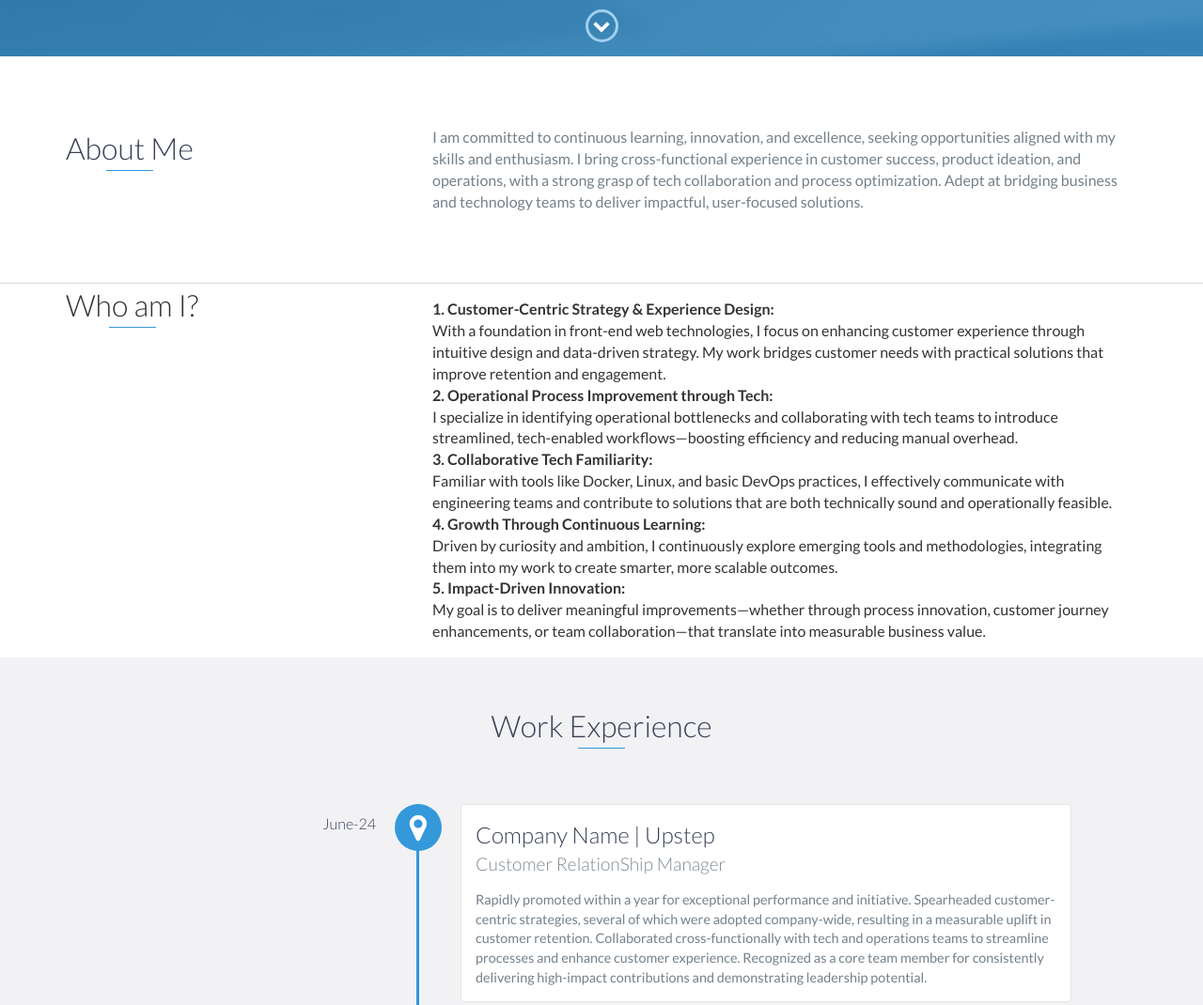
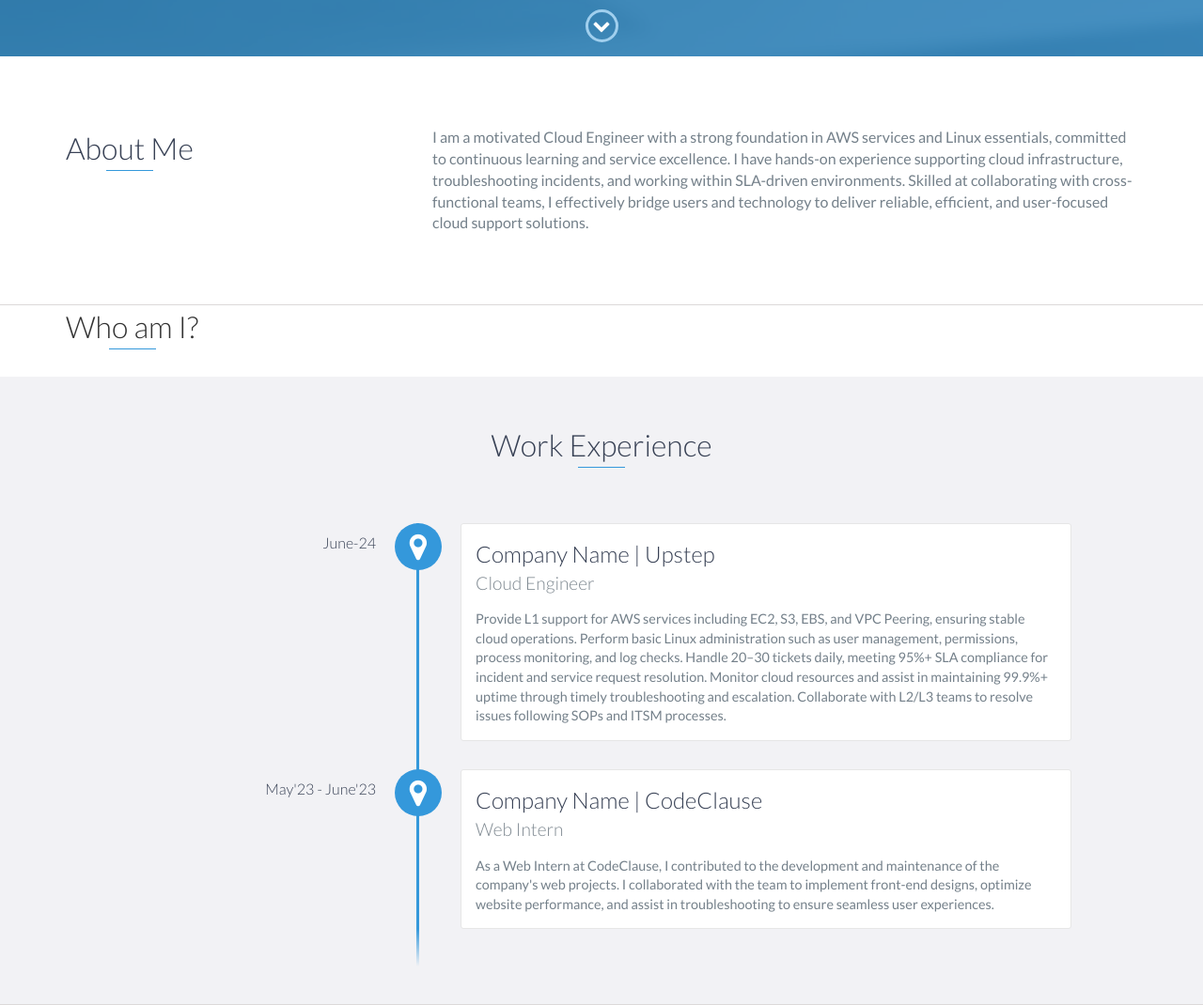
Before and after one commit to ayussh27/portfolio, a website: page index.html in a window 1280 px wide. Shown: the part 740-1810 px from the top of the page at 94% size. Drawn offline with nearby package versions, Linux system fonts and the light colour scheme.

Commit message:
Update index.html

```diff
--- a/index.html
+++ b/index.html
@@ -54,7 +54,7 @@
         <div id="lead-content">
             <h1>Ayussh Srivastav</h1>
             <h2>Customer Success Operations Manager</h2>
-            <a href="https://drive.google.com/file/d/12tPnFTebSEudU5f8_Lx7jQhExMJWiL91/view?usp=sharing" download="Ayussh-OG.pdf" class="btn-rounded-white">Download Resume</a>
+            <a href="https://drive.google.com/file/d/1sKMXMNe27YViK_FU5ezQA-pRSzIJ7M0c/view?usp=drivesdk" download="Ayussh-OG.pdf" class="btn-rounded-white">Download Resume</a>
         </div>
         <!-- End #lead-content -->
 
@@ -77,7 +77,8 @@
                 </div>
                 <div class="col-md-8">
                     <p>
-                        I am committed to continuous learning, innovation, and excellence, seeking opportunities aligned with my skills and enthusiasm. I bring cross-functional experience in customer success, product ideation, and operations, with a strong grasp of tech collaboration and process optimization. Adept at bridging business and technology teams to deliver impactful, user-focused solutions.
+                        I am a motivated Cloud Engineer with a strong foundation in AWS services and Linux essentials, committed to continuous learning and service excellence. I have hands-on experience supporting cloud infrastructure, troubleshooting incidents, and working within SLA-driven environments. Skilled at collaborating with cross-functional teams, I effectively bridge users and technology to deliver reliable, efficient, and user-focused cloud support solutions.
+
                     </p>
                 </div>
             </div>
@@ -91,25 +92,7 @@
                 <div class="col-md-4">
                     <h2 class="heading">Who am I?</h2>
                 </div>
-                <div class="col-md-8">
-                    <p>
-                    <b>1. Customer-Centric Strategy & Experience Design: <br></b>
-                          With a foundation in front-end web technologies, I focus on enhancing customer experience through intuitive design and data-driven strategy. My work bridges customer needs with practical solutions that improve retention and engagement.
-                     <br>
-                    <b>2. Operational Process Improvement through Tech: <br></b>
-                    I specialize in identifying operational bottlenecks and collaborating with tech teams to introduce streamlined, tech-enabled workflows—boosting efficiency and reducing manual overhead.
-                     <br>
-                     <b> 3. Collaborative Tech Familiarity: <br></b>
-                     Familiar with tools like Docker, Linux, and basic DevOps practices, I effectively communicate with engineering teams and contribute to solutions that are both technically sound and operationally feasible.
-                     <br>
-                     <b> 4. Growth Through Continuous Learning:<br></b>
-                     Driven by curiosity and ambition, I continuously explore emerging tools and methodologies, integrating them into my work to create smarter, more scalable outcomes.
-                     <br>
-                     <b> 5. Impact-Driven Innovation: <br></b>
-                     My goal is to deliver meaningful improvements—whether through process innovation, customer journey enhancements, or team collaboration—that translate into measurable business value.
-                    </p>
-                </div>
-            </div>
+                            </div>
         </div>
     </div>
     <!-- End #about -->
@@ -119,12 +102,15 @@
         <div id="experience-timeline">
             <div data-date="June-24">
                 <h3>Company Name | Upstep</h3>
-                <h4>Customer RelationShip Manager</h4>
+                <h4>Cloud Engineer</h4>
                 <p>
-                    Rapidly promoted within a year for exceptional performance and initiative.
-Spearheaded customer-centric strategies, several of which were adopted company-wide, resulting in a measurable uplift in customer retention.
-Collaborated cross-functionally with tech and operations teams to streamline processes and enhance customer experience.
-Recognized as a core team member for consistently delivering high-impact contributions and demonstrating leadership potential.
+
+Provide L1 support for AWS services including EC2, S3, EBS, and VPC Peering, ensuring stable cloud operations.
+Perform basic Linux administration such as user management, permissions, process monitoring, and log checks.
+Handle 20–30 tickets daily, meeting 95%+ SLA compliance for incident and service request resolution.
+Monitor cloud resources and assist in maintaining 99.9%+ uptime through timely troubleshooting and escalation.
+Collaborate with L2/L3 teams to resolve issues following SOPs and ITSM processes.
+
 
                 </p>
             </div>
```
